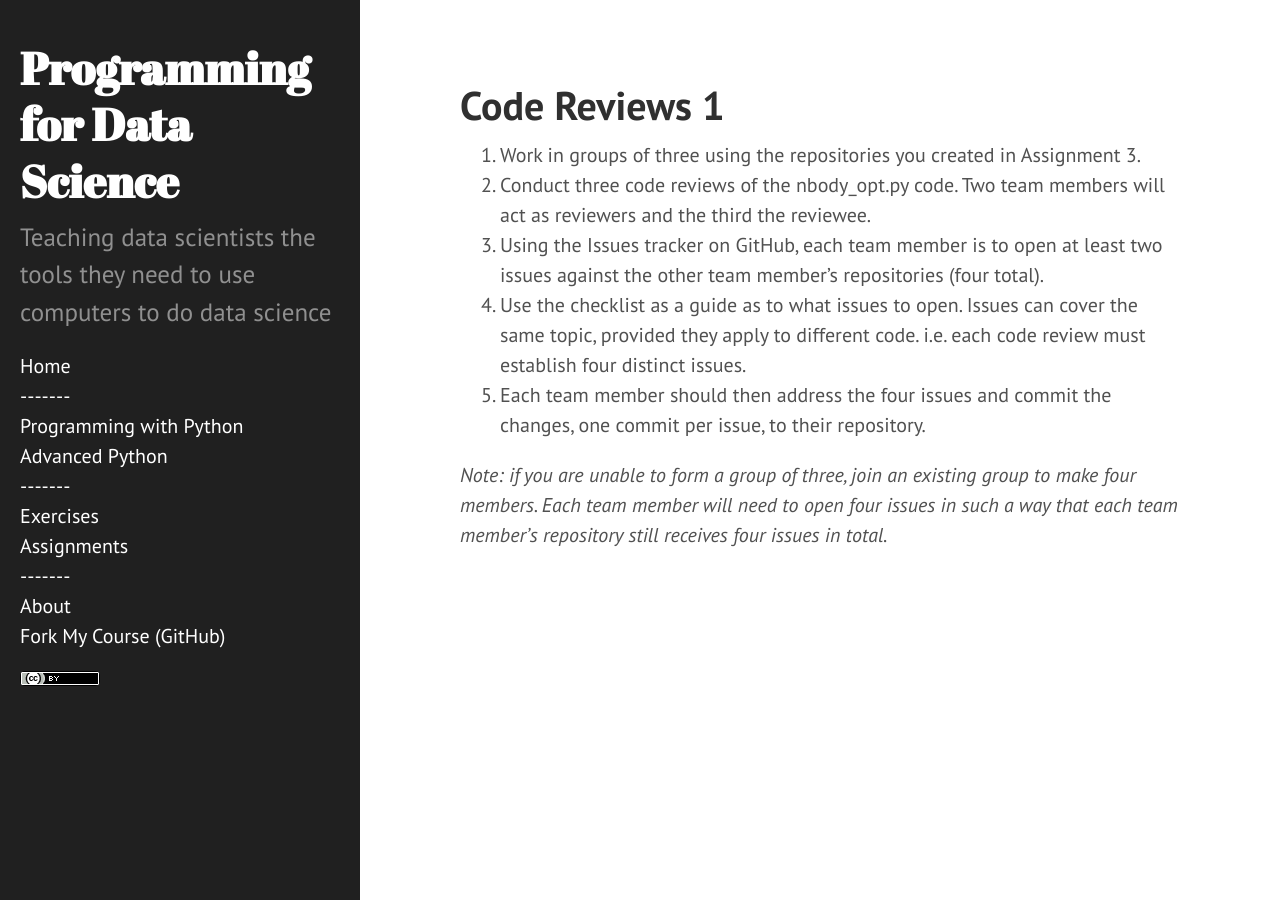
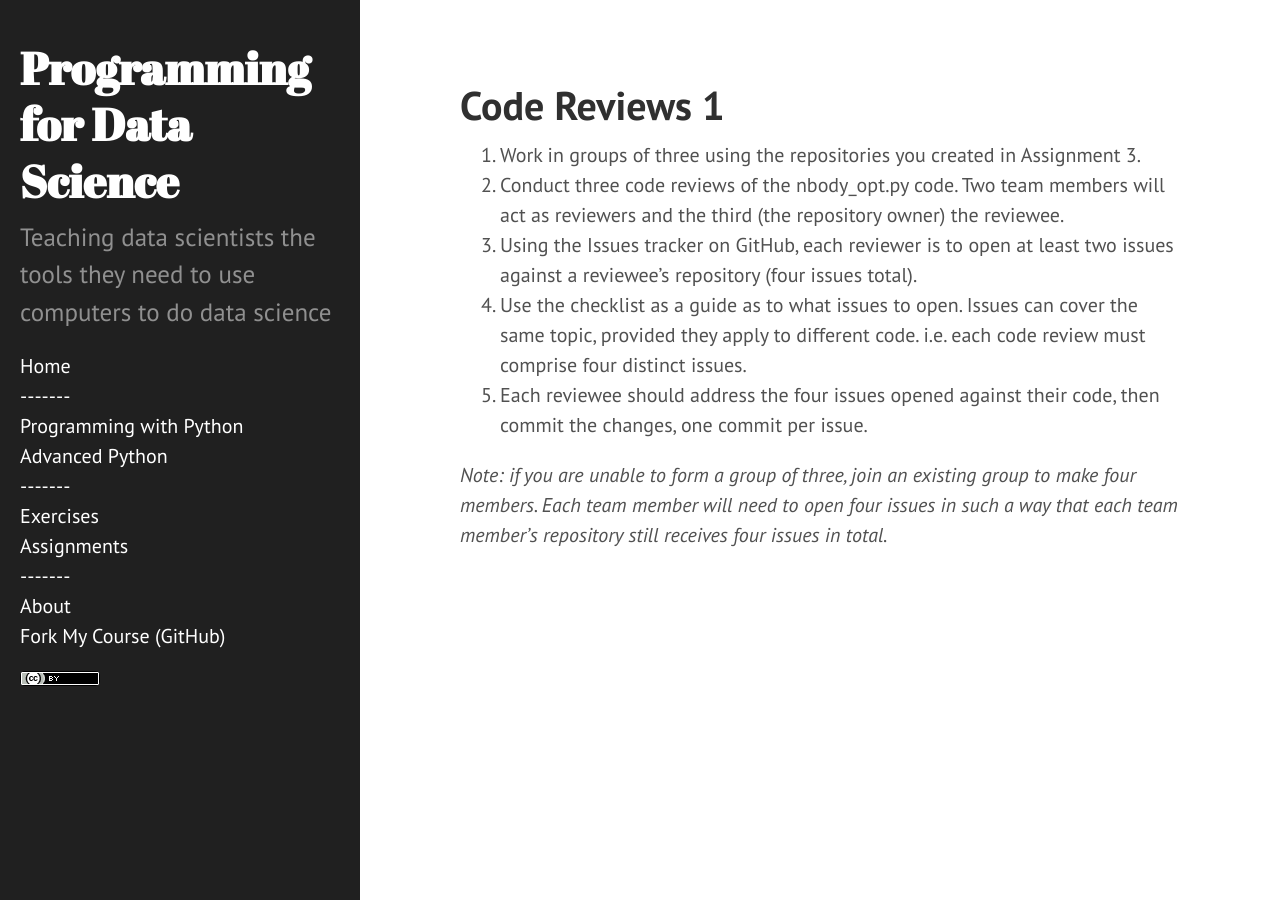
Before and after one commit to nyu-cds/courses, a Jekyll site: the page built from exercises/Code-reviews-1.md, in a window 1280 px wide. Built offline with Jekyll 4.4.1, drawn with Linux system fonts in a browser that asks for light colours.

Commit message:
Signed-off-by: Watson, Gregory <g.watson@computer.org>

```diff
--- a/exercises/Code-reviews-1.md
+++ b/exercises/Code-reviews-1.md
@@ -4,11 +4,11 @@
 ---
 
 1. Work in groups of three using the repositories you created in Assignment 3.
-2. Conduct three code reviews of the nbody_opt.py code. Two team members will act as reviewers and the third the reviewee.
-3. Using the Issues tracker on GitHub, each team member is to open at least two issues against the other team member's repositories (four total).
+2. Conduct three code reviews of the nbody_opt.py code. Two team members will act as reviewers and the third (the repository owner) the reviewee.
+3. Using the Issues tracker on GitHub, each reviewer is to open at least two issues against a reviewee's repository (four issues total).
 4. Use the checklist as a guide as to what issues to open. Issues can cover the same topic, provided they apply to different code. i.e. each code review
-   must establish four distinct issues.
-5. Each team member should then address the four issues and commit the changes, one commit per issue, to their repository.
+   must comprise four distinct issues.
+5. Each reviewee should address the four issues opened against their code, then commit the changes, one commit per issue.
 
 *Note: if you are unable to form a group of three, join an existing group to make four members. Each team member will need to open four issues in such a way
 that each team member's repository still receives four issues in total.*
```
